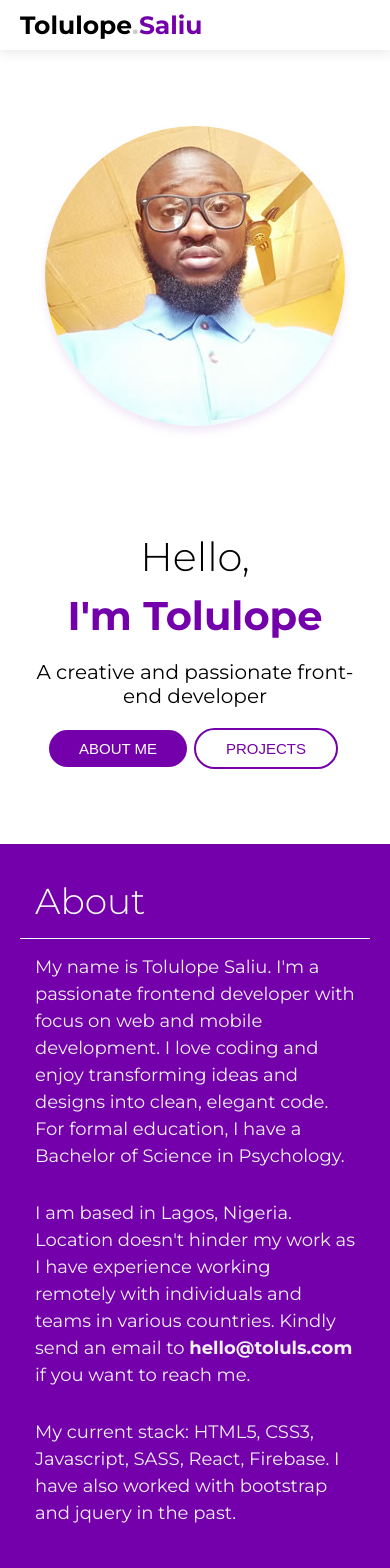
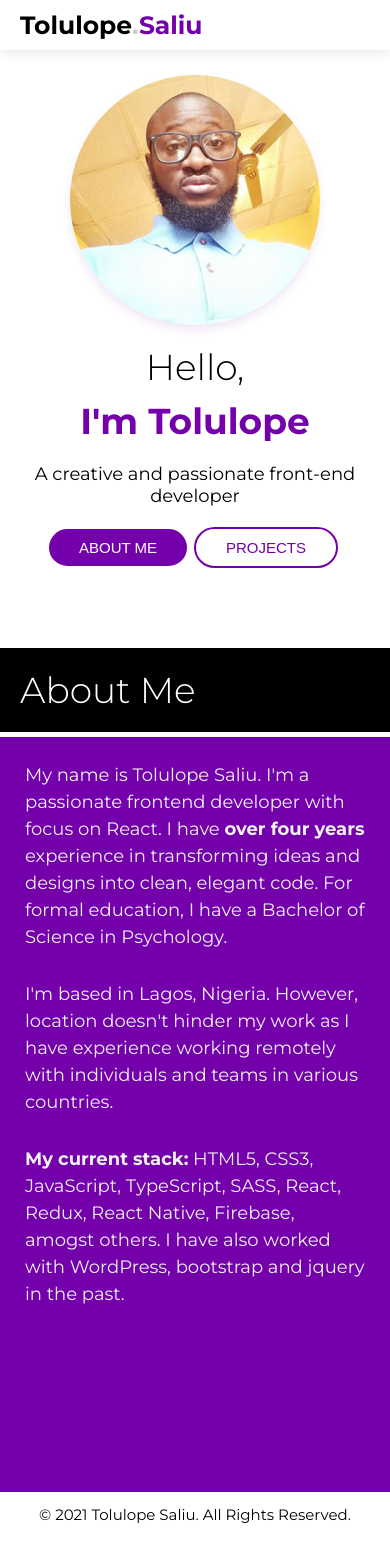
Before and after one commit to toluls/toluls, a React (Create React App) app: page / in a window 390 px wide. Shown: the top 1568 px of the page. After the commit the page ends 1537 px from the top, so only its background shows below. Built offline with nearby package versions, Linux system fonts and the light colour scheme.

Commit message:
update about section with media queries

```diff
--- a/src/Components/Layout/Main.js
+++ b/src/Components/Layout/Main.js
@@ -1,13 +1,19 @@
-import React from 'react';
+import React, { useRef } from 'react';
 import classes from './Main.module.scss';
 import Welcome from '../Sections/Welcome';
 import About from '../Sections/About';
 
 const Main = () => {
+  const aboutRef = useRef();
+
+  const handleAboutClick = () => {
+    aboutRef.current.scrollIntoView({ behavior: 'smooth' });
+  }
+
   return (
     <main className={classes.main}>
-      <Welcome />
-      <About />
+      <Welcome onClick={handleAboutClick} />
+      <About ref={aboutRef} />
     </main>
   );
 }
--- a/src/Components/Sections/About.js
+++ b/src/Components/Sections/About.js
@@ -1,30 +1,28 @@
-import React from "react";
+import React, { forwardRef } from "react";
 import classes from "./About.module.scss";
 
-const About = () => {
+const About = forwardRef((_props, ref) => {
   return (
     <div className={classes.about}>
-      <h1>About</h1>
+      <h1 ref={ref}>About Me</h1>
+      <div className={classes.content}>
         <p>
           My name is Tolulope Saliu. I'm a passionate frontend developer with
-        focus on web and mobile development. I love coding and enjoy
-        transforming ideas and designs into clean, elegant code. For formal
-        education, I have a Bachelor of Science in Psychology.
+          focus on React. I have <strong>over four years</strong> experience in transforming ideas and designs into clean, elegant code. For formal education, I have a Bachelor of Science in Psychology.
         </p>
 
         <p>
-        I am based in Lagos, Nigeria. Location doesn't hinder my work as I have
+          I'm based in Lagos, Nigeria. However, location doesn't hinder my work as I have
           experience working remotely with individuals and teams in various
-        countries. Kindly send an email to <strong>hello@toluls.com</strong> if you want to
-        reach me.
+          countries.
         </p>
 
         <p>
-        My current stack: HTML5, CSS3, Javascript, SASS, React, Firebase. I have
-        also worked with bootstrap and jquery in the past.
+        <strong>My current stack:</strong> HTML5, CSS3, JavaScript, TypeScript, SASS, React, Redux, React Native, Firebase, amogst others. I have also worked with WordPress, bootstrap and jquery in the past.
         </p>
       </div>
+    </div>
   );
-};
+});
 
 export default About;
--- a/src/Components/Sections/About.module.scss
+++ b/src/Components/Sections/About.module.scss
@@ -2,15 +2,19 @@
 @import '../../sass/variables.scss';
 
 .about {
-  padding: 2rem;
   min-height: 100vh;
   background-color: $color-main;
   color: $color-white;
 
   & h1 {
-    padding: 1.5rem;
-    border-bottom: 1px solid $color-white;
+    padding: 2rem;
     font-weight: 300;
+    background-color: $color-black;
+    border-bottom: .5rem solid $color-white;
+
+    @include respond($mid) {
+      padding: 2rem 4.5rem;
+    }
   }
 
   p {
@@ -19,3 +23,11 @@
     color: #f1f1f1;
   }
 }
+
+.content {
+  padding: 1rem;
+
+  @include respond($mid) {
+    padding: 5rem 3rem 3rem;
+  }
+}
--- a/src/Components/Sections/Welcome.js
+++ b/src/Components/Sections/Welcome.js
@@ -1,9 +1,9 @@
 import React from 'react';
+import AppButton from '../UI/AppButton';
 import tolulope from '../../assets/img/tolulope.jpg';
 import classes from './Welcome.module.scss';
-import AppButton from '../UI/AppButton';
 
-const Welcome = () => {
+const Welcome = props => {
   return (
     <div className={classes.welcome}>
       <div className={classes.imageContainer}>
@@ -12,7 +12,7 @@ const Welcome = () => {
       <div className={classes.textContainer}>
         <h1>Hello, <span className={classes.name}>I'm Tolulope</span></h1>
         <p>A creative and passionate front-end developer</p>
-        <AppButton text="About Me" />
+        <AppButton text="About Me" onClick={props.onClick} />
         <AppButton text="Projects" outline />
       </div>
     </div>
--- a/src/Components/Sections/Welcome.module.scss
+++ b/src/Components/Sections/Welcome.module.scss
@@ -7,19 +7,19 @@
   justify-content: space-around;
   align-items: center;
   width: 100%;
-  font-size: 2rem;
-  min-height: calc(100vh - 5rem);
-  padding: 4rem 2rem;
+  font-size: 1.8rem;
+  padding: 2.5rem 2rem 8rem;
   text-align: center;
 
   @include respond($mid) {
     flex-flow: row wrap;
+    min-height: calc(100vh - 5rem);
     padding: 2rem 2rem;
     text-align: left;
   }
 
   & h1 {
-    padding-top: 3rem;
+    padding-top: 2rem;
     font-weight: 300;
 
     @include respond($mid) {
@@ -40,7 +40,12 @@
 }
 
 .imageContainer {
+  width: 25rem;
+  height: 25rem;
+
   @include respond($mid) {
+    width: 30rem;
+    height: 30rem;
     order: 2;
   }
 }
--- a/src/Components/UI/AppButton.js
+++ b/src/Components/UI/AppButton.js
@@ -3,7 +3,7 @@ import classes from "./AppButton.module.scss";
 
 const AppButton = (props) => {
   return (
-    <button className={`${classes.button} ${props.outline && classes.outline}`}>
+    <button className={`${classes.button} ${props.outline && classes.outline}`} onClick={props.onClick}>
       {props.text}
     </button>
   );
--- a/src/sass/variables.scss
+++ b/src/sass/variables.scss
@@ -1,6 +1,7 @@
 $color-main: #7400AB;
 $color-white: #ffffff;
 $color-grey: #cccccc;
+$color-black: #000000;
 
 // media queries
 $mid: 850px;
```
Lines whose indentation alone changed are shown as unchanged.
